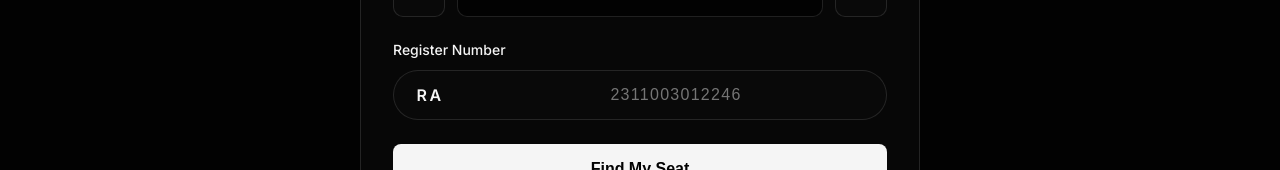
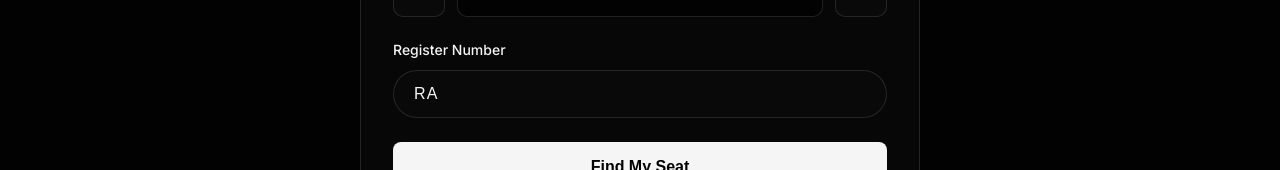
Before and after one commit to StarkAg/GradeX, a React (Vite) app: page / in a window 1280 px wide. Shown: the part 448-618 px from the top of the page. Built offline with nearby package versions, Linux system fonts and the light colour scheme.

Commit message:
Use single RA+digits input and lock RA prefix

```diff
--- a/src/components/SeatFinder.jsx
+++ b/src/components/SeatFinder.jsx
@@ -259,7 +259,11 @@ export default function SeatFinder() {
     updateRegisterNumber(digitsOnly);
 
     requestAnimationFrame(() => {
-      digitsInputRef.current?.focus();
+      const input = digitsInputRef.current;
+      if (input) {
+        const caretPos = RA_PREFIX.length + digitsOnly.length;
+        input.setSelectionRange(caretPos, caretPos);
+      }
     });
   };
 
@@ -1086,60 +1090,75 @@ export default function SeatFinder() {
             </label>
             <div
               style={{
-                display: 'flex',
                 width: '100%',
                 border: error && registerNumber.trim().length >= 3
                   ? '1px solid #ef4444'
                   : '1px solid var(--border-color)',
                 borderRadius: '999px',
-                overflow: 'hidden',
                 background: 'var(--card-bg)'
               }}
             >
-              <div
-                style={{
-                  minWidth: '72px',
-                  padding: 'clamp(12px, 3vw, 14px)',
-                  display: 'flex',
-                  alignItems: 'center',
-                  justifyContent: 'center',
-                  fontSize: isMobile ? '16px' : 'clamp(14px, 3.5vw, 16px)',
-                  fontWeight: 600,
-                  letterSpacing: '0.15em',
-                  color: 'var(--text-primary)',
-                  textTransform: 'uppercase'
-                }}
-              >
-                {RA_PREFIX}
-              </div>
               <input
                 ref={digitsInputRef}
                 type="text"
-                value={raDigits}
+                value={`${RA_PREFIX}${raDigits}`}
                 onChange={(e) => {
-                  const val = e.target.value.replace(/[^0-9]/g, '');
-                  setRaDigits(val);
-                  updateRegisterNumber(val);
+                  const rawValue = e.target.value.toUpperCase();
+                  let digitsPortion = rawValue.startsWith(RA_PREFIX)
+                    ? rawValue.slice(RA_PREFIX.length)
+                    : rawValue.replace(/[^0-9]/g, '');
+                  digitsPortion = digitsPortion.replace(/[^0-9]/g, '');
+                  setRaDigits(digitsPortion);
+                  updateRegisterNumber(digitsPortion);
+
+                  const caretTarget = Math.max(
+                    RA_PREFIX.length,
+                    (e.target.selectionStart ?? (RA_PREFIX.length + digitsPortion.length))
+                  );
+                  requestAnimationFrame(() => {
+                    const input = digitsInputRef.current;
+                    if (input) {
+                      const pos = Math.max(RA_PREFIX.length, caretTarget);
+                      input.setSelectionRange(pos, pos);
+                    }
+                  });
                 }}
-                placeholder="2311003012246"
                 inputMode="numeric"
                 autoComplete="off"
+                spellCheck={false}
+                onFocus={(e) => {
+                  requestAnimationFrame(() => {
+                    const input = e.currentTarget;
+                    const caretPos = Math.max(RA_PREFIX.length, input.value.length);
+                    input.setSelectionRange(caretPos, caretPos);
+                  });
+                }}
+                onKeyDown={(e) => {
+                  const input = e.currentTarget;
+                  const caret = input.selectionStart ?? 0;
+                  const isBackspace =
+                    e.key === 'Backspace' || e.key === 'Delete';
+                  if (isBackspace && caret <= RA_PREFIX.length) {
+                    e.preventDefault();
+                    requestAnimationFrame(() => {
+                      input.setSelectionRange(RA_PREFIX.length, RA_PREFIX.length);
+                    });
+                  }
+                  if (e.key === 'ArrowLeft' && caret <= RA_PREFIX.length) {
+                    e.preventDefault();
+                    input.setSelectionRange(RA_PREFIX.length, RA_PREFIX.length);
+                  }
+                }}
+                placeholder={`${RA_PREFIX}2311003012246`}
                 style={{
-                  flex: 1,
+                  width: '100%',
                   padding: 'clamp(12px, 3vw, 14px) clamp(18px, 4vw, 20px)',
                   fontSize: isMobile ? '16px' : 'clamp(14px, 3.5vw, 16px)',
                   border: 'none',
                   background: 'transparent',
                   color: 'var(--text-primary)',
                   outline: 'none',
-                  textAlign: 'center',
                   letterSpacing: '0.08em'
-                }}
-                onFocus={(e) => {
-                  e.currentTarget.style.background = 'var(--bg-secondary)';
-                }}
-                onBlur={(e) => {
-                  e.currentTarget.style.background = 'transparent';
                 }}
                 onPaste={(ev) => {
                   ev.preventDefault();
```
